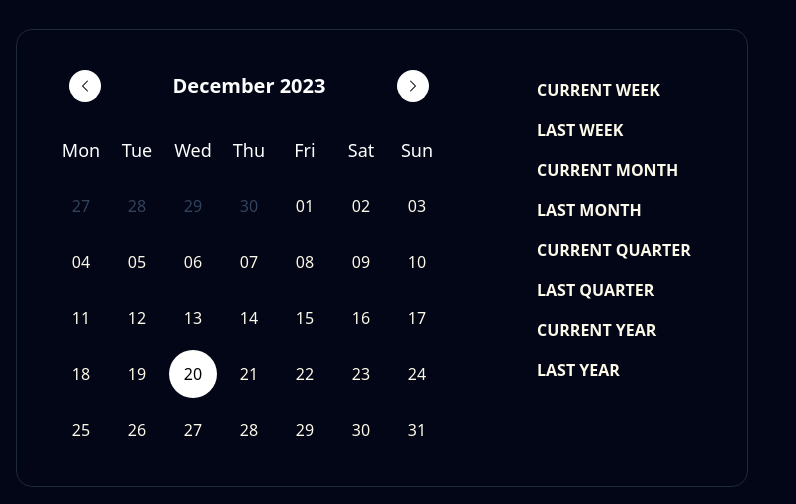
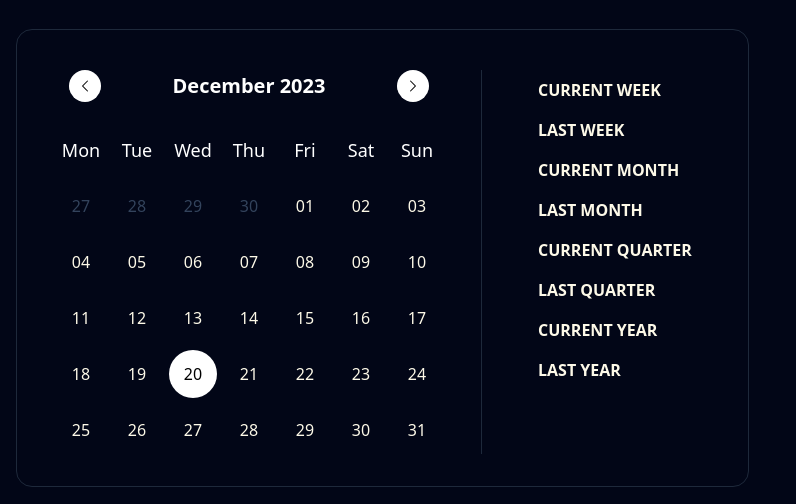
Before and after one commit to AirFast/framer-motion, a React (Vite) app: page /calendar in a window 1280 px wide. Shown: the part 165-669 px from the top of the page, without its empty margins (0-796 px from the left). Built offline with nearby package versions, Linux system fonts and the light colour scheme.

Commit message:
feat: add style

```diff
--- a/src/components/Calendar/Calendar.tsx
+++ b/src/components/Calendar/Calendar.tsx
@@ -125,7 +125,7 @@ export const Calendar: React.FC<Props> = ({
       </div>
 
       {defaultRangeDates?.length && (
-        <ul className='ml-20'>
+        <ul className='ml-10 pl-10 border-l border-slate-800'>
           {defaultRangeDates.map(({ label, value }) => (
             <li key={label}>
               <button
```
